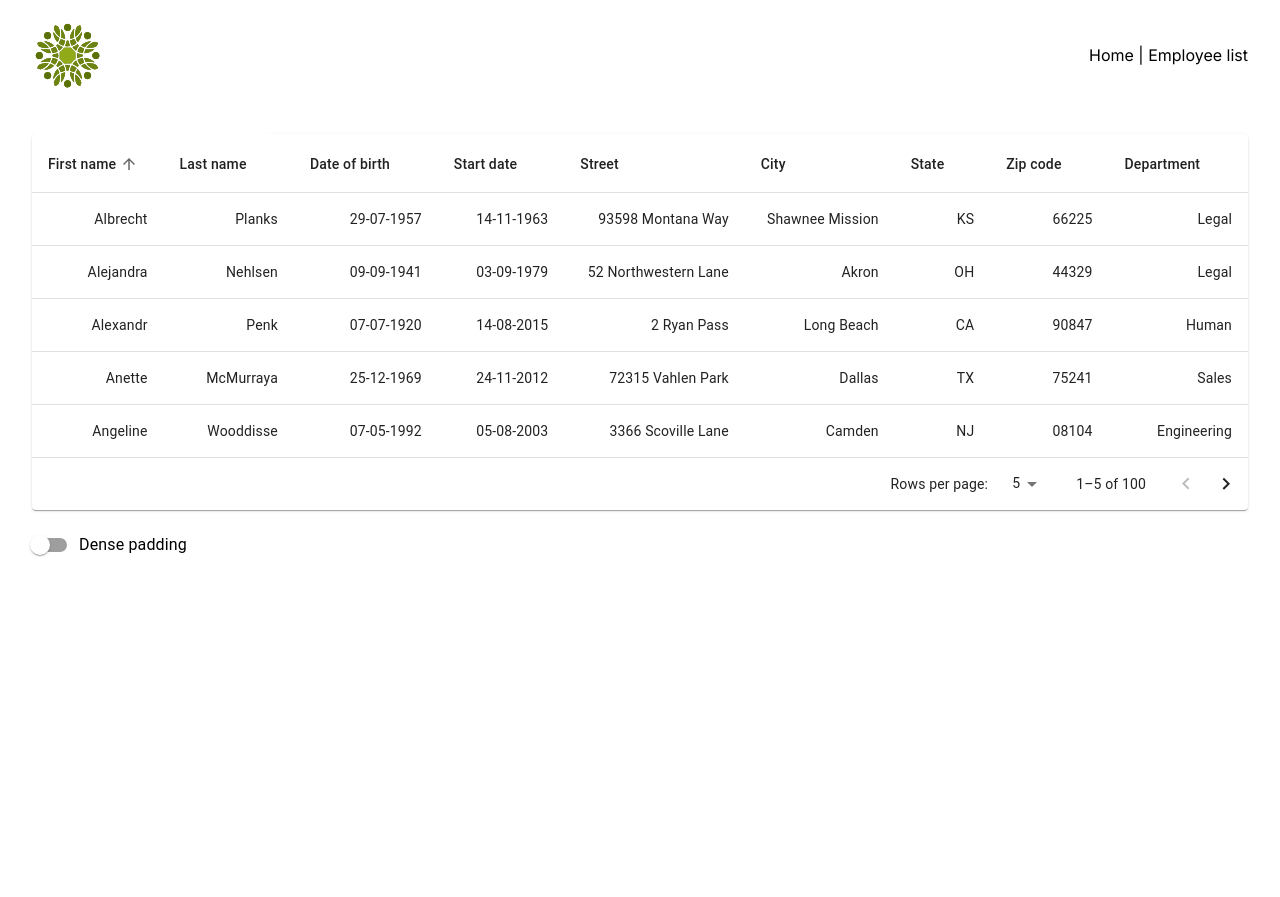
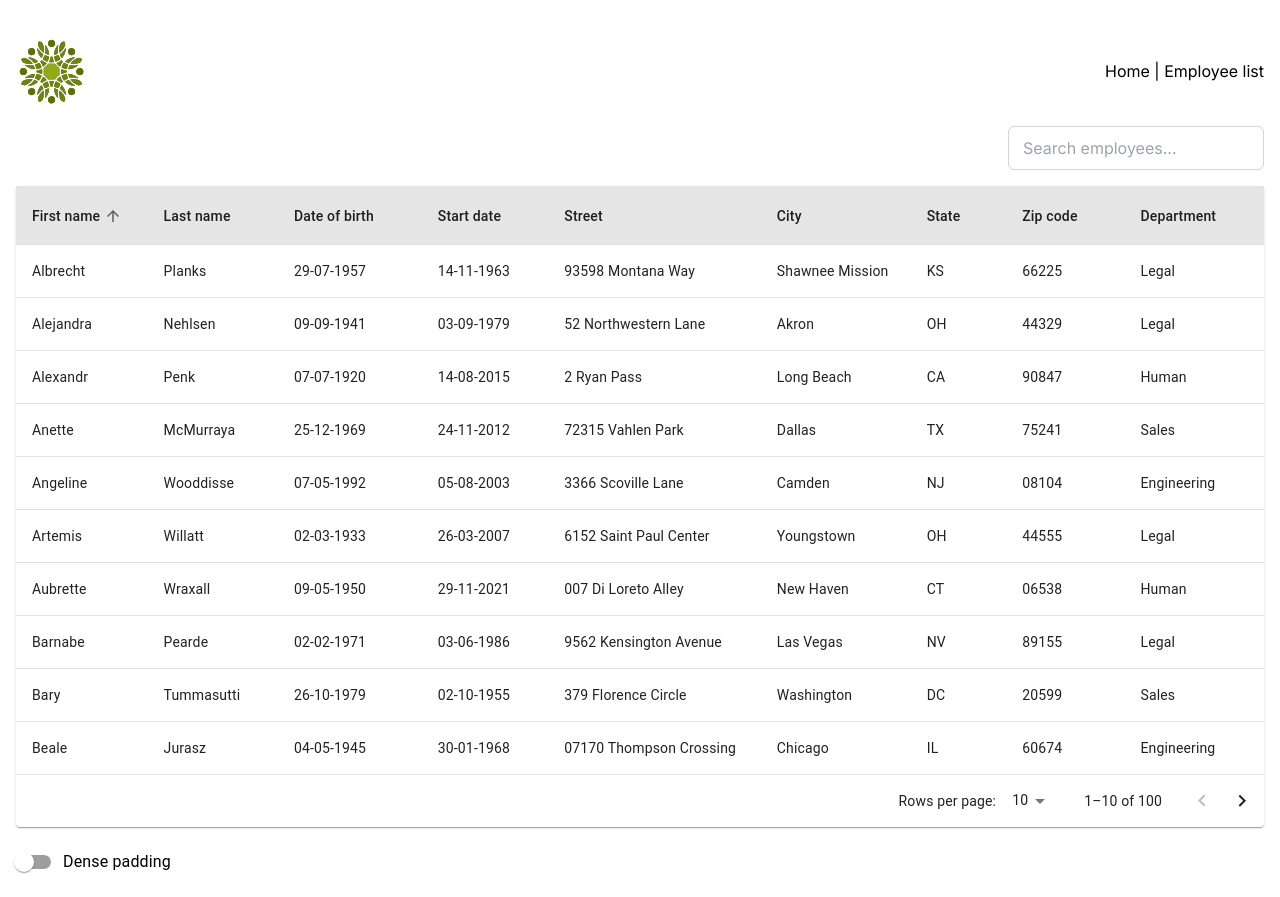
Before and after one commit to demondragong/hrnet-react-app, a React (Create React App) app: page /employee-list in a window 1280 px wide. Before the commit the page ends 800 px from the top, so only its background shows below. Built offline with nearby package versions, Linux system fonts and the light colour scheme.

Commit message:
UI fixes

```diff
--- a/src/App.js
+++ b/src/App.js
@@ -3,7 +3,7 @@ import { Outlet } from "react-router-dom";
 
 function App() {
   return (
-    <div className="bg-white m-4 md:mx-8">
+    <div>
       <Header />
       <Outlet />
     </div>
--- a/src/index.css
+++ b/src/index.css
@@ -3,7 +3,14 @@
 @tailwind utilities;
 
 body {
-  font-family: 'Inter', sans-serif;
+  font-family: "Inter", sans-serif;
   -webkit-font-smoothing: antialiased;
   -moz-osx-font-smoothing: grayscale;
+  max-width: 1280px;
+  padding: 1em;
+  margin: auto;
 }
+
+.MuiTableHead-root {
+  background-color: rgba(0, 0, 0, 0.1);
+}
--- a/src/pages/CreateEmployee.jsx
+++ b/src/pages/CreateEmployee.jsx
@@ -6,7 +6,7 @@ import DatePicker from "react-datepicker";
 
 import "react-datepicker/dist/react-datepicker.css";
 import Select from "react-select";
-import React, { forwardRef, useEffect, useRef, useState } from "react";
+import React, { useState } from "react";
 import DialogModal from "../components/DialogModal";
 import { companyDepartments } from "../data/companyDepartments";
 
@@ -15,7 +15,6 @@ export default function CreateEmployee() {
     control,
     register,
     handleSubmit,
-    watch,
     formState: { errors },
   } = useForm();
 
@@ -69,14 +68,14 @@ export default function CreateEmployee() {
   );
 
   return (
-    <>
+    <main className="max-w-sm m-auto">
       <h1 className="text-2xl font-medium">Create an employee</h1>
       <p className="text-gray-700">
         Fields marked with an asterisk are mandatory.
       </p>
       {/* "handleSubmit" will validate your inputs before invoking "onSubmit" */}
       <form
-        className="max-w-sm m-auto flex flex-col"
+        className="flex flex-col"
         onSubmit={handleSubmit(onSubmit)}
       >
         <Input label="First name*" id="firstName" register={register} required />
@@ -123,10 +122,11 @@ export default function CreateEmployee() {
         </div>
 
         <input className="bg-gray-200 h-8 my-4 rounded-md" type="submit" />
+        <button className="bg-gray-200 h-8 my-4 rounded-md">Clear fields</button>
       </form>
       <DialogModal isModalVisible={isModalVisible} closeModal={closeModal}>
         <p>Employee created!</p>
       </DialogModal>
-    </>
+    </main>
   );
 }
--- a/src/pages/EmployeeList.jsx
+++ b/src/pages/EmployeeList.jsx
@@ -135,11 +135,16 @@ export default function EmployeeList() {
   const [orderBy, setOrderBy] = React.useState("firstName");
   const [page, setPage] = React.useState(0);
   const [dense, setDense] = React.useState(false);
-  const [rowsPerPage, setRowsPerPage] = React.useState(5);
+  const [rowsPerPage, setRowsPerPage] = React.useState(10);
   const [searchString, setSearchString] = React.useState("");
 
   //   const rows = useSelector((state) => state.employees);
-  const rows = mockEmployees.filter(employee => Object.values(employee).toString().toLowerCase().includes(searchString.toLowerCase()));
+  const rows = mockEmployees.filter((employee) =>
+    Object.values(employee)
+      .toString()
+      .toLowerCase()
+      .includes(searchString.toLowerCase())
+  );
 
   const handleRequestSort = (event, property) => {
     const isAsc = orderBy === property && order === "asc";
@@ -170,7 +175,12 @@ export default function EmployeeList() {
 
   return (
     <>
-      <input id="search" onChange={handleSearch} />
+      <input
+        id="search"
+        placeholder="Search employees..."
+        className="w-64 block ml-auto mb-4 border border-gray-300 h-11 py-2.5 px-3.5 rounded-md"
+        onChange={handleSearch}
+      />
 
       <Box sx={{ width: "100%" }}>
         <Paper sx={{ width: "100%", mb: 2 }}>
@@ -193,15 +203,15 @@ export default function EmployeeList() {
                   .map((row, index) => {
                     return (
                       <TableRow hover tabIndex={-1} key={row.firstName}>
-                        <TableCell align="right">{row.firstName}</TableCell>
-                        <TableCell align="right">{row.lastName}</TableCell>
-                        <TableCell align="right">{row.dateOfBirth}</TableCell>
-                        <TableCell align="right">{row.startDate}</TableCell>
-                        <TableCell align="right">{row.street}</TableCell>
-                        <TableCell align="right">{row.city}</TableCell>
-                        <TableCell align="right">{row.state}</TableCell>
-                        <TableCell align="right">{row.zipCode}</TableCell>
-                        <TableCell align="right">{row.department}</TableCell>
+                        <TableCell align="left">{row.firstName}</TableCell>
+                        <TableCell align="left">{row.lastName}</TableCell>
+                        <TableCell align="left">{row.dateOfBirth}</TableCell>
+                        <TableCell align="left">{row.startDate}</TableCell>
+                        <TableCell align="left">{row.street}</TableCell>
+                        <TableCell align="left">{row.city}</TableCell>
+                        <TableCell align="left">{row.state}</TableCell>
+                        <TableCell align="left">{row.zipCode}</TableCell>
+                        <TableCell align="left">{row.department}</TableCell>
                       </TableRow>
                     );
                   })}
```
